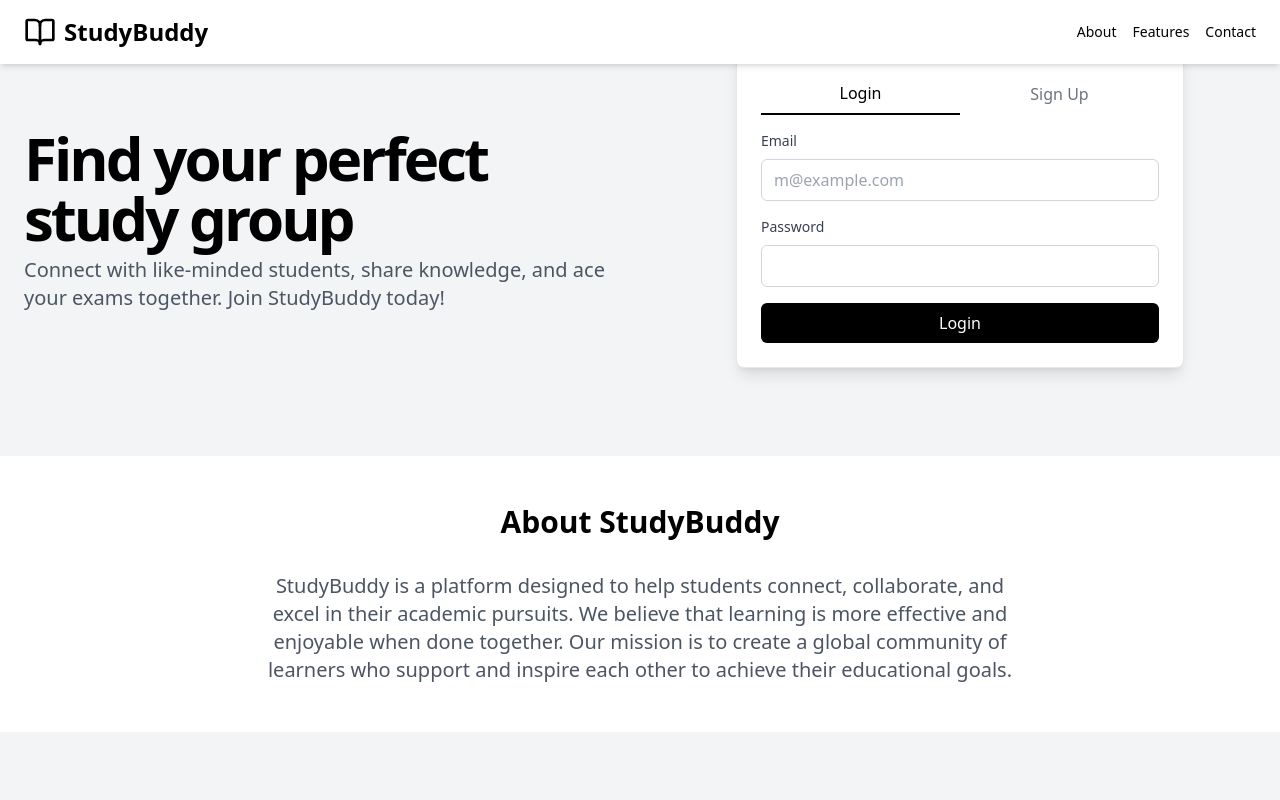
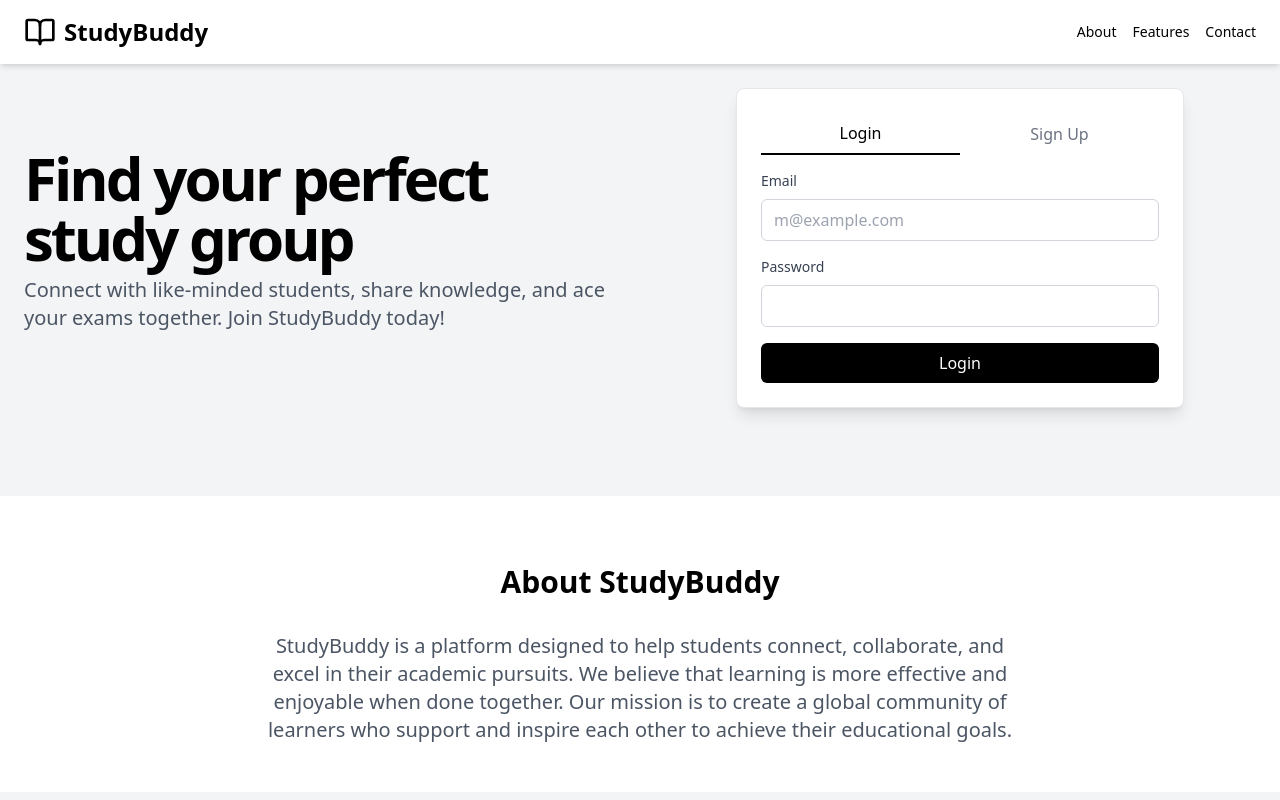
Before and after one commit to ZackyViriot/StudyBuddy, a React (Create React App) app: page / in a window 1280 px wide. Shown: the top 800 px of the page. Built offline with nearby package versions, Linux system fonts and the light colour scheme; the HTML template or start-up script is replaced by a standard one.

Commit message:
added build

```diff
--- a/src/pages/landingPage/LandingPage.tsx
+++ b/src/pages/landingPage/LandingPage.tsx
@@ -98,7 +98,7 @@ export default function LandingPage() {
                 </div>
               </div>
               <div className="flex items-center justify-center">
-                <div className="w-full max-w-md bg-white p-6 rounded-lg shadow-lg border mb-10 border-gray-200">
+                <div className="w-full max-w-md bg-white p-6 rounded-lg shadow-lg border mt-10 mb-10 border-gray-200">
                   <div className="flex mb-4">
                     <button
                       className={`flex-1 py-2 text-center ${activeTab === "login"
@@ -126,7 +126,7 @@ export default function LandingPage() {
           </div>
         </section>
         <section id='about' className="w-full py-12 bg-white">
-          <div className="container mx-auto px-4 md:px-6">
+          <div className="container mx-auto px-4 mt-5 md:px-6">
             <h2 className="text-3xl font-bold text-center mb-8"> About StudyBuddy</h2>
           </div>
           <div className="grid gap-6 items-center">
```
